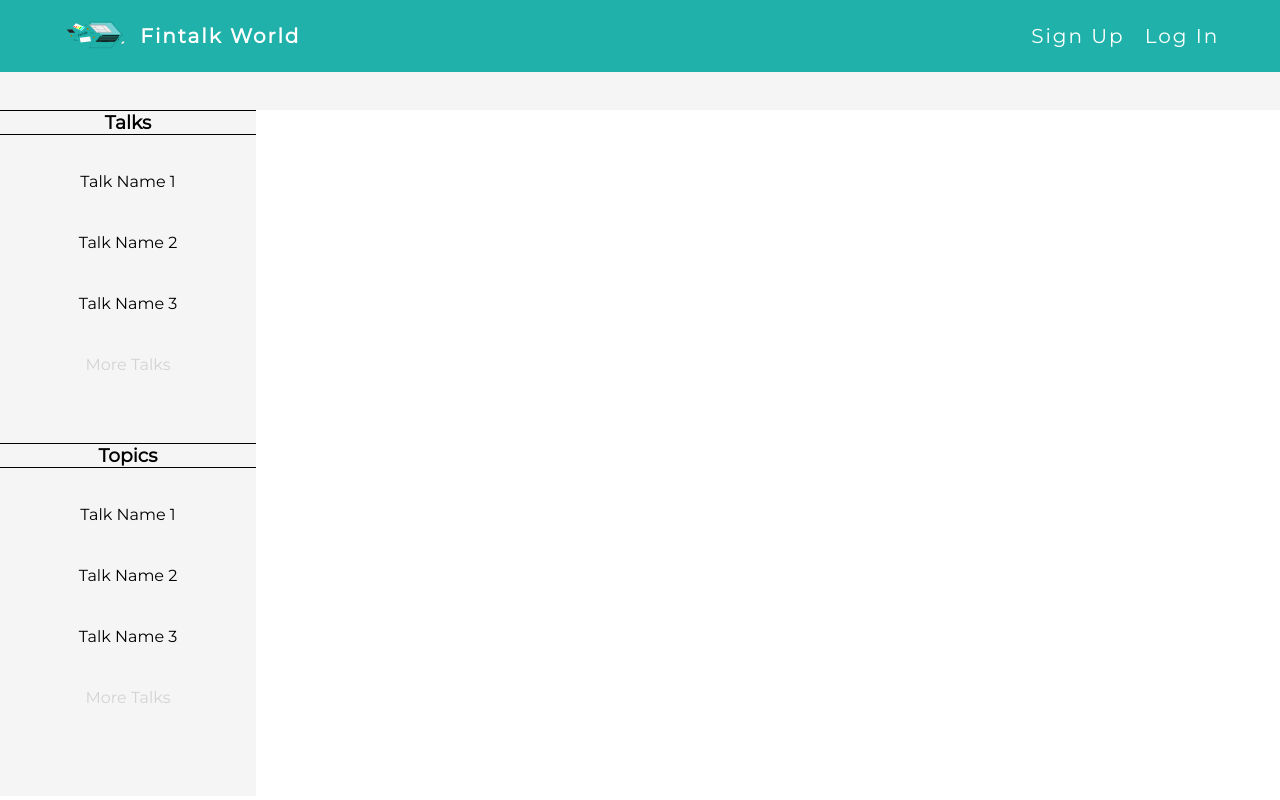
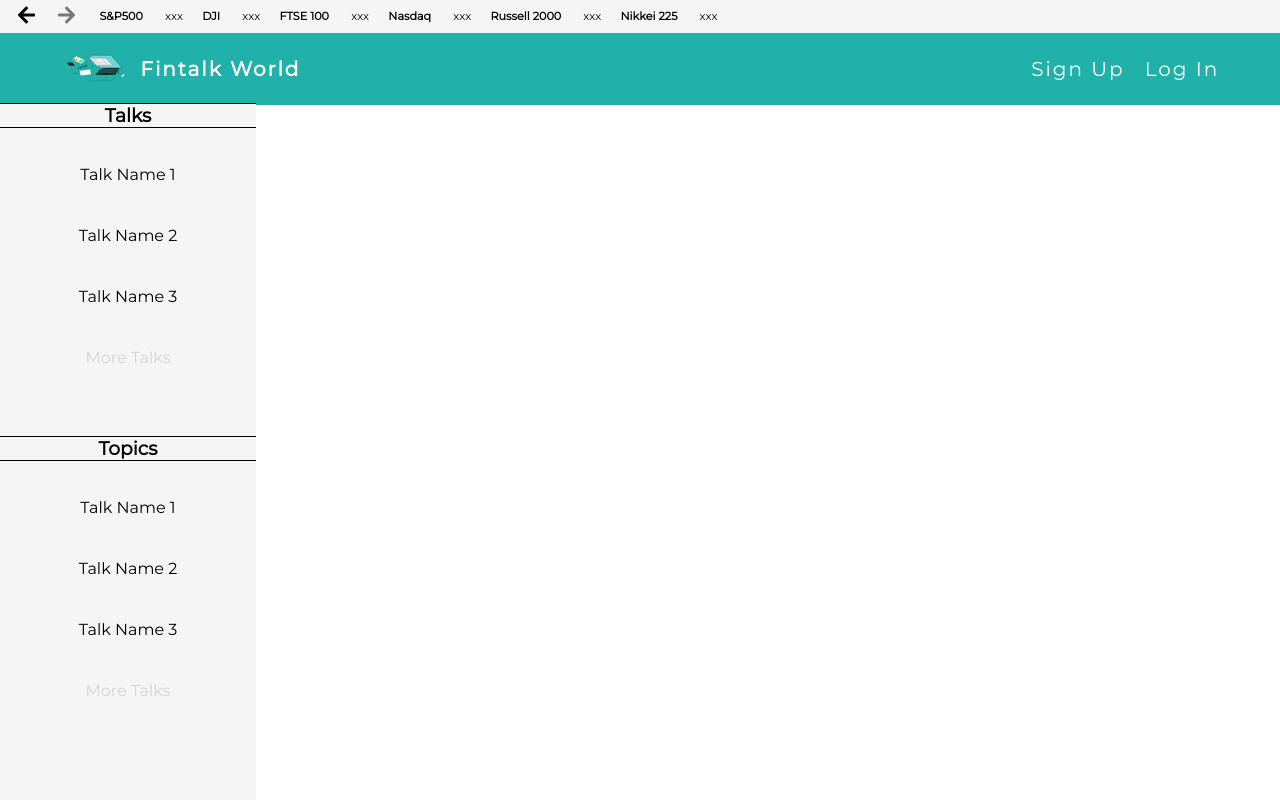
Before and after one commit to cnapolea/Django-fintalk, a Django app: page / in a window 1280 px wide. Run offline with Django 3.2, Linux system fonts and the light colour scheme; some libraries are stand-ins or nearby versions.

Commit message:
Added a slider to the base page were user can slide to see different index

```diff
--- a/fintalk_world/static/css/base_style.css
+++ b/fintalk_world/static/css/base_style.css
@@ -15,6 +15,8 @@ body {
 }
 
 .nav-links {
+    position: fixed;
+    width: 100vw;
     background: lightseagreen;
     display: flex;
     justify-content: space-around;
@@ -83,21 +85,57 @@ body {
 .indexes-bar {
     display: flex;
     background: whitesmoke;
-    width: 100vw;
-    font-size: 10px;
+    align-items: center;
+    /* width: 100vw; */
+    font-size: 8px;
+    white-space: nowrap;
+}
+
+.slider-btn {
+    display: flex;
+    justify-content: space-around;
+    background: whitesmoke;
+    z-index: 10;
+}
+
+.slider-btn #slide-right {
+    opacity: .5;
+}
+
+.slider-btn button img {
+    width: 1.3em;
+    background: transparent;
+}
+.slider-btn button {
+    margin-left: 1vw;
+    background: transparent;
+    border: transparent;
+    padding: 5px;
+    cursor: pointer;
+
 }
 
 .main-indexes {
-    transform: translateX(100vw);
-    transition: transform .1s ease-in;
+    display: flex;
+    justify-content: space-around;
+    align-items: center;
 }
 
 .main-indexes ul {
+    text-align: center;
     display: flex;
     align-items: center;
     list-style: none;
-    font-size: 15px;
+    font-size: 1.4em;
+}
 
+#index-lst1 {
+    transition: transform 2s ease-in-out;
+    width: 100vw;
+}
+#index-lst2 {
+    transition: transform 2s ease-in-out;
+    width: 100vw;
 }
 
 .main-indexes ul li span {
@@ -158,7 +196,9 @@ body {
 }
 
 .main-container .sidebar-nav {
-    height: 85.7vh;
+    position: fixed;
+    bottom: 0;
+    height: 87.1vh;
     width: 20vw;
     display: flex;
     flex-direction: column;
--- a/fintalk_world/templates/base.html
+++ b/fintalk_world/templates/base.html
@@ -18,115 +18,102 @@
 
     <body>
         <div class="outside-container">
+            <div class="indexes-bar" id="slider">
+                    <div class="slider-btn">
+                        <button id="slide-left">
+                            <img src="static/images/arrow-left-solid.svg" alt="">
+                        </button>
+                        <button id="slide-right" disabled>
+                            <img src="static/images/arrow-right-solid.svg" alt="">
+                        </button>
+                    </div>
+                    <div class="main-indexes">
 
-            <div class="nav-links">
-                <div class="site-name">
-                    <img src="/static/images/ftw_logo.svg" alt="graphs, code components, and coins leaving a computer">
-                    <h3>Fintalk World</h3>
-                </div>
-
-                <!-- Space Assigned for authenticated User -->
-
-                <div class="burger-menu">
-                    <div class="line"></div>
-                    <div class="line"></div>
-                    <div class="line"></div>
-                </div>
-
-                <div class="auth-links">
-                    <ul>
-                        <li><a href="">Sign Up</a></li>
-                        <li class="login"><a href="">Log In</a></li>
-                    </ul>
-                </div>
-
-            </div>
-
-
-            <div class="indexes-bar">
-                    <div class="main-indexes">
-                        <ul>
+                        <ul id="index-lst1">
                             <li>
-                                <span>S&P500: </span>
+                                <span>S&P500 </span>
                                 <span id="sp">xxx</span>
                             </li>
                             <li>
-                                <span>DJI:</span>
+                                <span>DJI</span>
                                 <span id="dji">xxx</span>
                             </li>
                             <li>
-                                <span>Nasdaq: </span>
+                                <span>FTSE 100</span>
+                                <span id="ftse">xxx</span>
+                            </li>
+                            <li>
+                                <span>Nasdaq </span>
                                 <span id="ndaq">xxx</span>
                             </li>
                             <li>
-                                <span>Russell 2000: </span>
+                                <span>Russell 2000 </span>
                                 <span id="rsl">xxx</span>
                             </li>
                             <li>
-                                <span>Crude Oil: </span>
+                                <span>Nikkei 225 </span>
+                                <span id="nkk">xxx</span>
+                            </li>
+                        </ul>
+                        <ul id="index-lst2">
+                            <li>
+                                <span>BTC-USD </span>
+                                <span id="btc">xxx</span>
+                            </li>
+                            <li>
+                                <span>EUR/USD </span>
+                                <span id="eu-usd">xxx</span>
+                            </li>
+                            <li>
+                                <span>EUR/USD </span>
+                                <span id="eu-usd">xxx</span>
+                            </li>
+                            <li>
+                                <span>GBP/USD </span>
+                                <span id="gbp-usd">xxx</span>
+                            </li>
+                            <li>
+                                <span>USD/JPY </span>
+                                <span id="usd-jp">xxx</span>
+                            </li>
+                            <li>
+                                <span>10-Yr Bond </span>
+                                <span id="bond">xxx</span>
+                            </li>
+                            <li>
+                                <span>Crude Oil </span>
                                 <span id="crudOil">xxx</span>
                             </li>
                             <li>
-                                <span>EUR/USD: </span>
-                                <span id="eu-usd">xxx</span>
+                                <span>Gold </span>
+                                <span id="gold">xxx</span>
                             </li>
-                            <li>
-                                <span>BTC USD: </span>
-                                <span id="btc">xxx</span>
-                            </li>
-                            <li>
-                                <span>EUR/USD: </span>
-                                <span id="eu-usd">xxx</span>
-                            </li>
-                            <li>
-                                <span>GBP/USD: </span>
-                                <span id="gbp-usd">xxx</span>
-                            </li>
-                            <li>
-                                <span>10-Yr Bond: </span>
-                                <span id="bond">xxx</span>
-                            </li>
+                        </ul>
 
+                    </div>
+
+            </div>
+                <div class="nav-links">
+                    <div class="site-name">
+                        <img src="/static/images/ftw_logo.svg" alt="graphs, code components, and coins leaving a computer">
+                        <h3>Fintalk World</h3>
+                    </div>
+
+                    <!-- Space Assigned for authenticated User -->
+
+                    <div class="burger-menu">
+                        <div class="line"></div>
+                        <div class="line"></div>
+                        <div class="line"></div>
+                    </div>
+
+                    <div class="auth-links">
+                        <ul>
+                            <li><a href="">Sign Up</a></li>
+                            <li class="login"><a href="">Log In</a></li>
                         </ul>
                     </div>
-
-                    <!-- <div class="popular-stocks">
-                        <p>Popular Stocks: </p>
-                        <ul>
-                            <li>
-                                <span id="stock1_ticker">
-                                    TSL
-                                </span>
-                                <span id='stock1'>xxx</span>
-                            </li>
-                            <li>
-                                <span id="stock2_ticker">
-                                    FBB
-                                </span>
-                                <span id='stock2'>xxx</span>
-                            </li>
-                            <li>
-                                <span id="stock3_ticker">
-                                    CVX
-                                </span>
-                                <span id='stock3'>xxx</span>
-                            </li>
-                            <li>
-                                <span id="stock4_ticker">
-                                    APL
-                                </span>
-                                <span id='stock4'>xxx</span>
-                            </li>
-                            <li>
-                                <span id="stock5_ticker">
-                                    AMZ
-                                </span>
-                                <span id='stock5'>xxx</span>
-                            </li>
-                        </ul>
-                    </div> -->
                 </div>
-
             <div class="main-container">
                 <div class="sidebar-nav">
 
@@ -158,5 +145,6 @@
 
 
         </div>
+        <script src="/static/js/base.js"></script>
     </body>
 </html>
```
Also changed, not shown: fintalk_world/static/js/base.js (added, +40 -0 lines), fintalk_world/static/images/arrow-left-solid.svg (added), fintalk_world/static/images/arrow-right-solid.svg (added).
